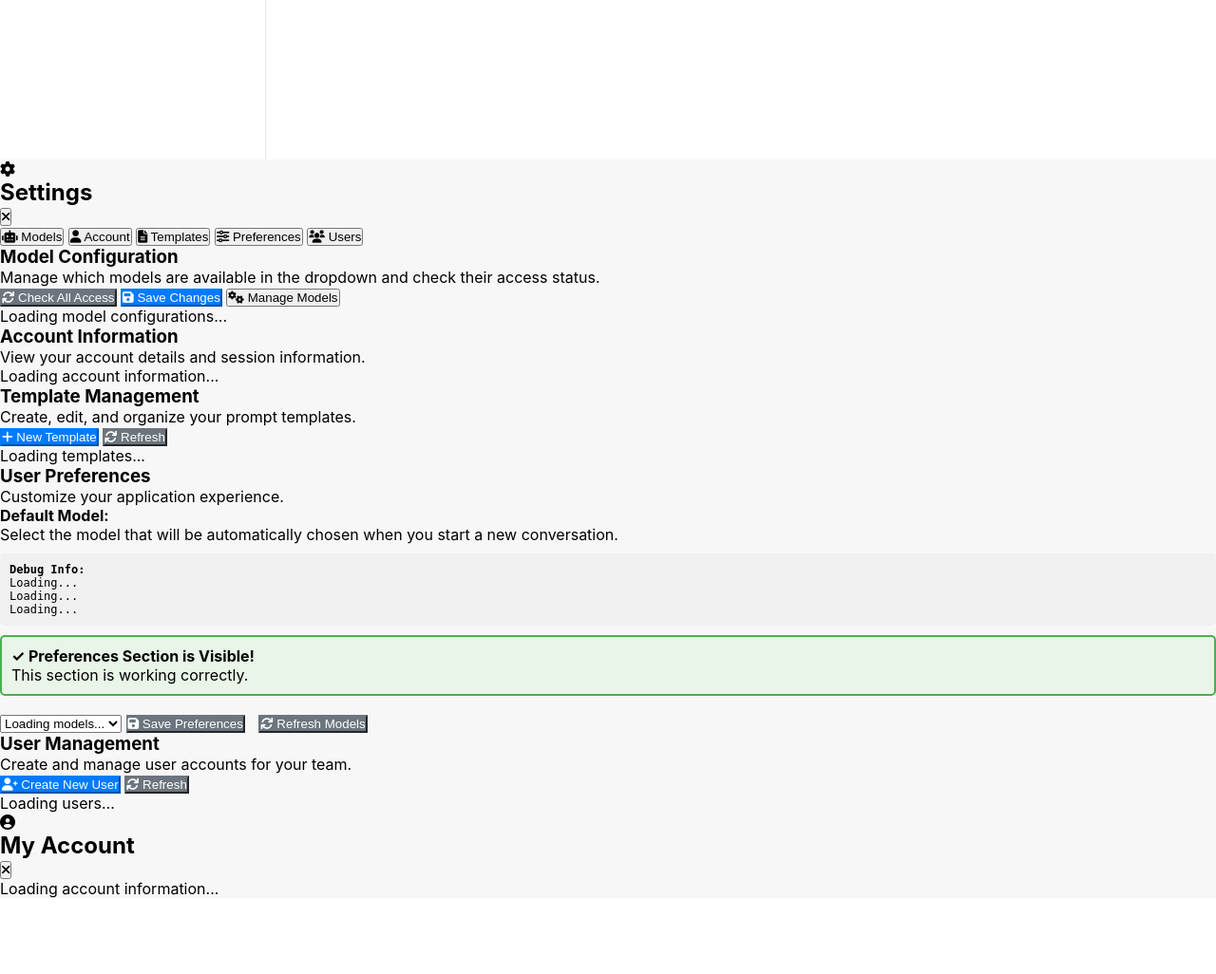
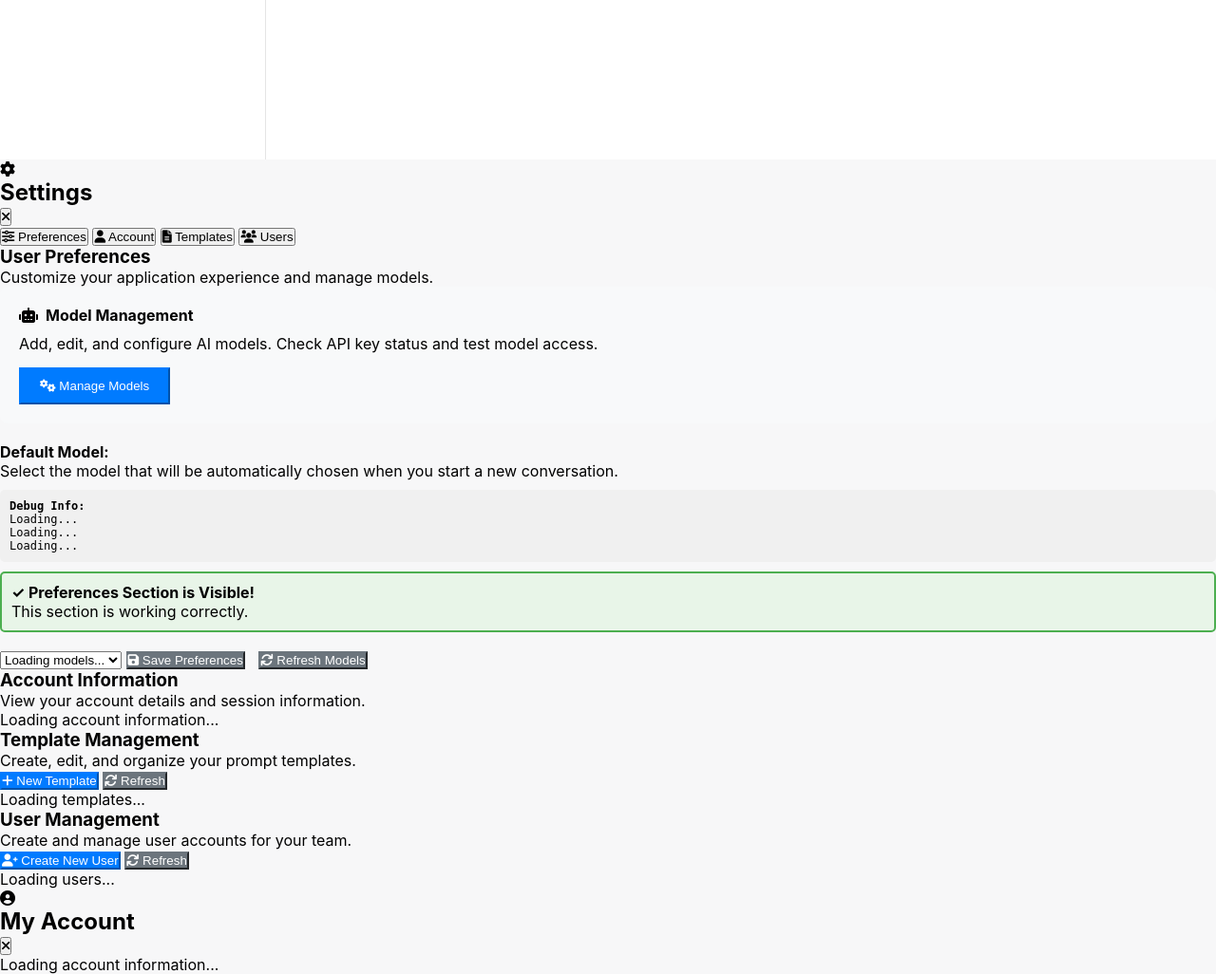
Before and after one commit to bluelilygithub/llm-search, a Flask app: template templates/app_main.html in a window 1280 px wide. Shown: the part 632-1658 px from the top of the page at 95% size. Before the commit the page ends 1578 px from the top, so only its background shows below. Run offline with Flask 3, Linux system fonts and the light colour scheme; the template is opened without the code that fills it: most values are stand-ins (such as "Sample title", 1, 10 or a date in 2020); data that the repository does not hold is empty; some libraries are stand-ins or nearby versions.

Commit message:
Clean up Settings UI - Remove duplicate model list, make Preferences default, keep only Model Management modal

```diff
--- a/templates/modals/settings.html
+++ b/templates/modals/settings.html
@@ -15,9 +15,9 @@
 
         <!-- Settings Navigation -->
         <div class="settings-nav">
-            <button class="settings-nav-btn active" data-section="models" onclick="showSettingsSection('models')">
-                <i class="fas fa-robot"></i>
-                Models
+            <button class="settings-nav-btn active" data-section="preferences" onclick="showSettingsSection('preferences')" id="preferences-nav-btn">
+                <i class="fas fa-sliders-h"></i>
+                Preferences
             </button>
             <button class="settings-nav-btn" data-section="account" onclick="showSettingsSection('account')">
                 <i class="fas fa-user"></i>
@@ -27,10 +27,6 @@
                 <i class="fas fa-file-alt"></i>
                 Templates
             </button>
-            <button class="settings-nav-btn" data-section="preferences" onclick="showSettingsSection('preferences')" id="preferences-nav-btn">
-                <i class="fas fa-sliders-h"></i>
-                Preferences
-            </button>
             <button class="settings-nav-btn" data-section="users" onclick="showSettingsSection('users')" id="users-nav-btn">
                 <i class="fas fa-users"></i>
                 Users
@@ -39,36 +35,54 @@
 
         <!-- Settings Content -->
         <div class="settings-content">
-            <!-- Models Section -->
-            <div class="settings-section active" id="models-section">
+            <!-- Preferences Section (Now First/Default) -->
+            <div class="settings-section active" id="preferences-section">
                 <div class="section-header">
-                    <h3>Model Configuration</h3>
-                    <p>Manage which models are available in the dropdown and check their access status.</p>
+                    <h3>User Preferences</h3>
+                    <p>Customize your application experience and manage models.</p>
                 </div>
 
-                <div class="models-container">
-                    <div class="models-header">
-                        <div class="models-actions">
-                            <button class="btn-secondary" onclick="checkAllModelsAccess()">
-                                <i class="fas fa-sync"></i>
-                                Check All Access
-                            </button>
-
-                            <button class="btn-primary" onclick="saveModelSettings()">
-                                <i class="fas fa-save"></i>
-                                Save Changes
-                            </button>
-
-                            <button class="btn-info" onclick="openModelManagement()">
-                                <i class="fas fa-cogs"></i>
-                                Manage Models
-                            </button>
-                        </div>
+                <div class="preferences-info">
+                    <!-- Model Management Button -->
+                    <div class="preference-item" style="background: #f8f9fa; padding: 20px; border-radius: 8px; margin-bottom: 20px;">
+                        <h4 style="margin-top: 0; margin-bottom: 10px; display: flex; align-items: center; gap: 8px;">
+                            <i class="fas fa-robot"></i>
+                            Model Management
+                        </h4>
+                        <p class="preference-description" style="margin-bottom: 15px;">
+                            Add, edit, and configure AI models. Check API key status and test model access.
+                        </p>
+                        <button class="btn-primary" onclick="openModelManagement()" style="padding: 10px 20px;">
+                            <i class="fas fa-cogs"></i>
+                            Manage Models
+                        </button>
                     </div>
 
-                    <div class="models-list" id="models-list">
-                        <!-- Models will be populated by JavaScript -->
-                        <div class="loading-models">Loading model configurations...</div>
+                    <!-- Default Model Selection -->
+                    <div class="preference-item">
+                        <label for="default-model-select"><strong>Default Model:</strong></label>
+                        <p class="preference-description">Select the model that will be automatically chosen when you start a new conversation.</p>
+                        <div id="preferences-debug" style="background: #f0f0f0; padding: 10px; margin: 10px 0; border-radius: 5px; font-family: monospace; font-size: 12px;">
+                            <strong>Debug Info:</strong><br>
+                            <span id="debug-modelSettings">Loading...</span><br>
+                            <span id="debug-userPreferences">Loading...</span><br>
+                            <span id="debug-dropdown-status">Loading...</span>
+                        </div>
+                        <div id="preferences-visibility-test" style="background: #e8f5e8; padding: 10px; margin: 10px 0; border-radius: 5px; border: 2px solid #4caf50;">
+                            <strong>✓ Preferences Section is Visible!</strong><br>
+                            This section is working correctly.
+                        </div>
+                        <select id="default-model-select" onchange="updateDefaultModel()">
+                            <option value="">Loading models...</option>
+                        </select>
+                        <button class="btn-secondary" onclick="savePreferences()" style="margin-top: 10px;">
+                            <i class="fas fa-save"></i>
+                            Save Preferences
+                        </button>
+                        <button class="btn-secondary" onclick="populateDefaultModelSelect()" style="margin-top: 10px; margin-left: 10px;">
+                            <i class="fas fa-refresh"></i>
+                            Refresh Models
+                        </button>
                     </div>
                 </div>
             </div>
@@ -111,41 +125,6 @@
                 </div>
             </div>
 
-            <!-- Preferences Section -->
-            <div class="settings-section" id="preferences-section">
-                <div class="section-header">
-                    <h3>User Preferences</h3>
-                    <p>Customize your application experience.</p>
-                </div>
-                <div class="preferences-info">
-                    <div class="preference-item">
-                        <label for="default-model-select"><strong>Default Model:</strong></label>
-                        <p class="preference-description">Select the model that will be automatically chosen when you start a new conversation.</p>
-                        <div id="preferences-debug" style="background: #f0f0f0; padding: 10px; margin: 10px 0; border-radius: 5px; font-family: monospace; font-size: 12px;">
-                            <strong>Debug Info:</strong><br>
-                            <span id="debug-modelSettings">Loading...</span><br>
-                            <span id="debug-userPreferences">Loading...</span><br>
-                            <span id="debug-dropdown-status">Loading...</span>
-                        </div>
-                        <div id="preferences-visibility-test" style="background: #e8f5e8; padding: 10px; margin: 10px 0; border-radius: 5px; border: 2px solid #4caf50;">
-                            <strong>✓ Preferences Section is Visible!</strong><br>
-                            This section is working correctly.
-                        </div>
-                        <select id="default-model-select" onchange="updateDefaultModel()">
-                            <option value="">Loading models...</option>
-                        </select>
-                        <button class="btn-secondary" onclick="savePreferences()" style="margin-top: 10px;">
-                            <i class="fas fa-save"></i>
-                            Save Preferences
-                        </button>
-                        <button class="btn-secondary" onclick="populateDefaultModelSelect()" style="margin-top: 10px; margin-left: 10px;">
-                            <i class="fas fa-refresh"></i>
-                            Refresh Models
-                        </button>
-                    </div>
-                </div>
-            </div>
-
             <!-- User Management Section (Admin Only) -->
             <div class="settings-section" id="users-section">
                 <div class="section-header">
```
Also changed, not shown: static/js/app.js.
